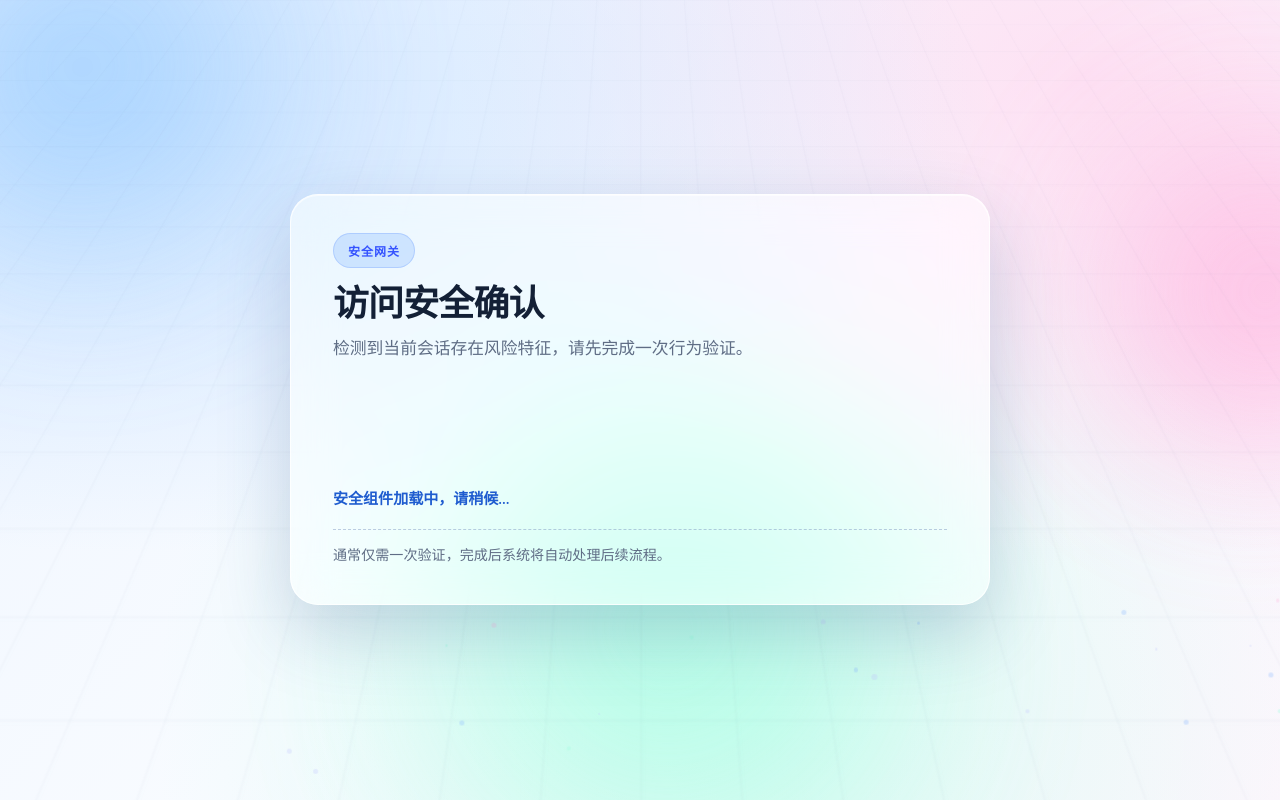
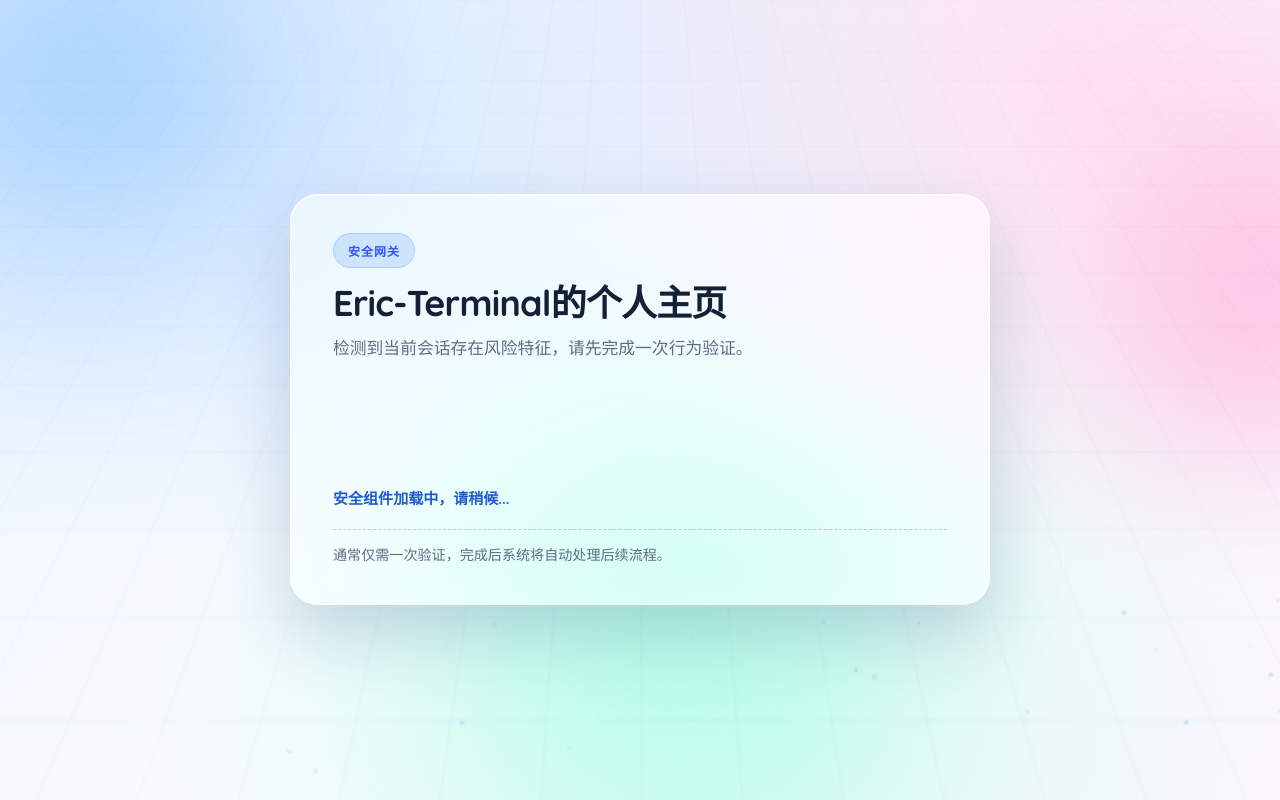
Before and after one commit to Eric-Terminal/cloudflare-pages, a website: page index.html in a window 1280 px wide. Drawn offline with nearby package versions, Linux system fonts and the light colour scheme.

Commit message:
chore(title): 更新主页标题为 Eric-Terminal的个人主页
改动文件：index.html、main.ts、main.js。

目的：按你的命名要求统一页面标题展示，首屏与浏览器标签保持一致。

效果：页面 Tab 标题和首屏主标题均显示为 Eric-Terminal的个人主页。

```diff
--- a/index.html
+++ b/index.html
@@ -3,7 +3,7 @@
   <head>
     <meta charset="UTF-8" />
     <meta name="viewport" content="width=device-width, initial-scale=1.0" />
-    <title>访问安全网关</title>
+    <title>Eric-Terminal的个人主页</title>
     <link rel="preconnect" href="https://fonts.googleapis.com" />
     <link rel="preconnect" href="https://fonts.gstatic.com" crossorigin />
     <link
@@ -44,7 +44,7 @@
 
         <header class="stage-header">
           <span class="stage-chip" id="stage-chip">安全网关</span>
-          <h1 id="title">访问安全确认</h1>
+          <h1 id="title">Eric-Terminal的个人主页</h1>
           <p id="subtitle">系统正在对当前会话进行风险复核，请完成验证后继续访问。</p>
         </header>
 
--- a/main.js
+++ b/main.js
@@ -1,7 +1,7 @@
 const STAGE_COPY = {
     "cf-1": {
         chip: "安全网关",
-        title: "访问安全确认",
+        title: "Eric-Terminal的个人主页",
         subtitle: "检测到当前会话存在风险特征，请先完成一次行为验证。",
         helper: "通常仅需一次验证，完成后系统将自动处理后续流程。",
     },
--- a/main.ts
+++ b/main.ts
@@ -34,7 +34,7 @@ const STAGE_COPY: Record<Exclude<Stage, "final-mockery">, {
 }> = {
   "cf-1": {
     chip: "安全网关",
-    title: "访问安全确认",
+    title: "Eric-Terminal的个人主页",
     subtitle: "检测到当前会话存在风险特征，请先完成一次行为验证。",
     helper: "通常仅需一次验证，完成后系统将自动处理后续流程。",
   },
```
